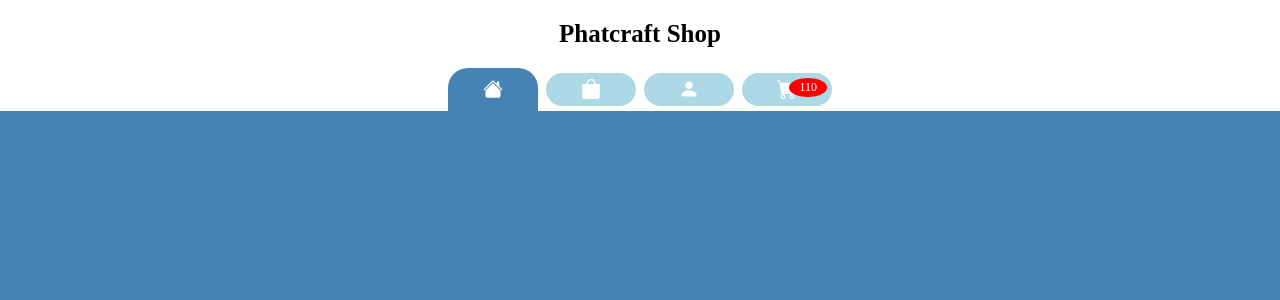
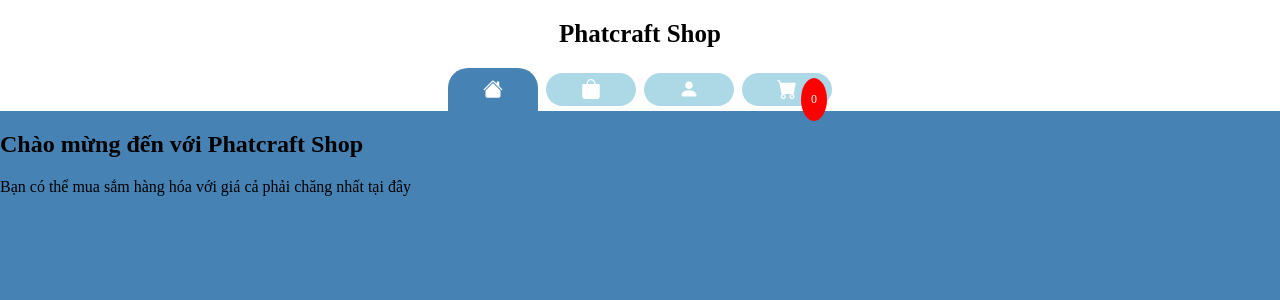
Before and after one commit to Phatcraft/PhatcraftShop, a PHP site: page / in a window 1280 px wide. Shown: the top 300 px of the page. Run offline with PHP 8.4, Linux system fonts and the light colour scheme.

Commit message:
PHP file

```diff
--- a/index.php
+++ b/index.php
@@ -8,17 +8,31 @@
   <title>Trang chủ | Phatcraft Shop</title>
 </head>
 <body>
+  <!-- Navigation bar -->
   <nav class="nav-bar">
     <h3>Phatcraft Shop</h3>
     <div class="nav-list">
-      <a href="" class="choose" title="Trang chủ"><i class="bi bi-house-fill"></i></a>
+      <a href="/" class="choose" title="Trang chủ"><i class="bi bi-house-fill"></i></a>
       <a href="" class="normal" title="Cửa hàng"><i class="bi bi-bag-fill"></i></a>
       <a href="" class="normal" title="Tài khoản"><i class="bi bi-person-fill"></i></a>
       <a href="" class="normal cart" title="Giỏ hàng">
         <i class="bi bi-cart-fill"></i>
-        <div class="amount">110</div>
+        <div class="amount">
+          <p>0</p>
+        </div>
       </a>
     </div>
   </nav>
+
+  <!-- Main page -->
+  <main>
+    <div class="welcome">
+      <h2>Chào mừng đến với Phatcraft Shop</h2>
+      <p>Bạn có thể mua sắm hàng hóa với giá cả phải chăng nhất tại đây</p>
+    </div>
+
+  </main>
 </body>
 </html>
+
+<script src="./scripts/currency.js"></script>
```
Also changed, not shown: components/product-card.php (added, +13 -0 lines).
